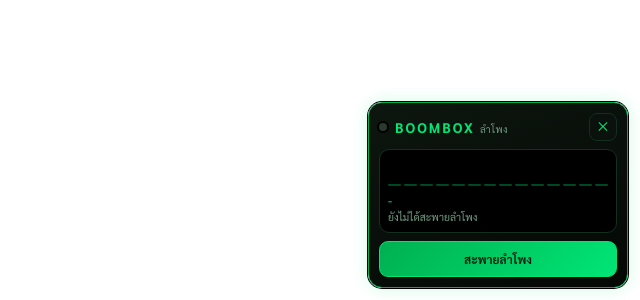
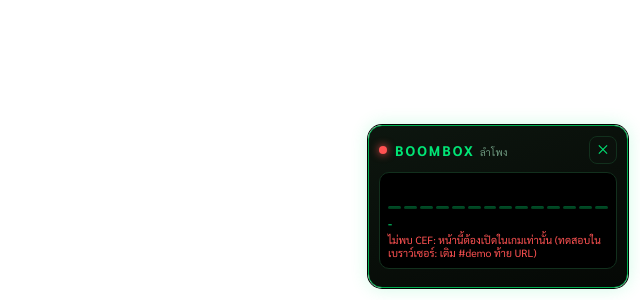
Before and after one commit to Test196tt/test, a plain HTML site: page boombox.html in a window 1280 px wide. Shown: the part 500-800 px from the top of the page, without its empty margins (640-1280 px from the left). Drawn offline with Linux system fonts and the light colour scheme.

Commit message:
Add files via upload

```diff
--- a/boombox.html
+++ b/boombox.html
@@ -86,11 +86,6 @@ function render(s){
 }
 const show=on=>$('wrap').classList.toggle('on',on);
 
-if(window.cef&&window.cef.on){
-  cef.on('boombox:open',s=>{render(s);show(true)});
-  cef.on('boombox:state',s=>render(s));
-  cef.on('boombox:close',()=>show(false));
-}
 // ส่งกลับเฉพาะคำสั่ง ASCII ตามที่ ms_boombox_cef.inc รับ
 $('bx').onclick=()=>emit('boombox:close');
 $('bplace').onclick=()=>emit('boombox:place');
@@ -99,20 +94,44 @@ $('bsearch').onclick=()=>emit('boombox:search');
 $('bstop').onclick=()=>emit('boombox:stop');
 addEventListener('keydown',e=>{if(e.key==='Escape')emit('boombox:close')});
 
-// ทดสอบในเบราว์เซอร์ปกติ (ไม่มี window.cef): จำลองเซิร์ฟเวอร์ให้กดปุ่มดูได้
 window.__t=s=>{render(s);show(true)};
-if(!window.cef){
+
+function bind(){
+  cef.on('boombox:open',s=>{render(s);show(true)});
+  cef.on('boombox:state',s=>render(s));
+  cef.on('boombox:close',()=>show(false));
+}
+
+// โหมดทดสอบ: เปิดได้เฉพาะเมื่อใส่ #demo ท้าย URL ในเบราว์เซอร์ปกติ (ในเกมไม่ใช้)
+function demo(){
   let placed=0;
-  window.cef={emit:(n)=>{
-    console.log('emit',n);
+  window.cef={on:()=>{},emit:(n)=>{
     if(n==='boombox:place'){placed=1;__t('1|0|')}
     if(n==='boombox:pickup'){placed=0;__t('0|0|')}
     if(n==='boombox:stop')__t(placed+'|0|');
-    if(n==='boombox:search'){__t('1|1|');setTimeout(()=>__t('1|2|Demo Song - Artist'),1500)}
+    if(n==='boombox:search'){
+      const q=prompt('(จำลอง Dialog ในเกม) พิมพ์ชื่อเพลง หรือวางลิงก์ YouTube :');
+      if(q){__t('1|1|');setTimeout(()=>__t('1|2|'+q),1200)}
+    }
     if(n==='boombox:close')show(false);
   }};
   __t('0|0|');
 }
+
+// รอ window.cef สูงสุด 5 วินาที (กรณี CEF ฉีด object หลังโหลดหน้า)
+let tries=0;
+(function wait(){
+  if(window.cef&&window.cef.on){bind();return}
+  if(++tries<50)return setTimeout(wait,100);
+  if(location.hash==='#demo'){demo();return}
+  // ไม่พบ cef = ไม่ได้เปิดในเกม: แสดงให้เห็นชัดๆ แทนที่จะเงียบหรือแสดงของปลอม
+  $('led').className='led err';
+  $('song').textContent='-';
+  $('st').className='st err';
+  $('st').textContent='ไม่พบ CEF: หน้านี้ต้องเปิดในเกมเท่านั้น (ทดสอบในเบราว์เซอร์: เติม #demo ท้าย URL)';
+  for(const id of ['bplace','bsearch','bstop','bpick','hint'])$(id).style.display='none';
+  show(true);
+})();
 </script>
 </body>
 </html>
```
